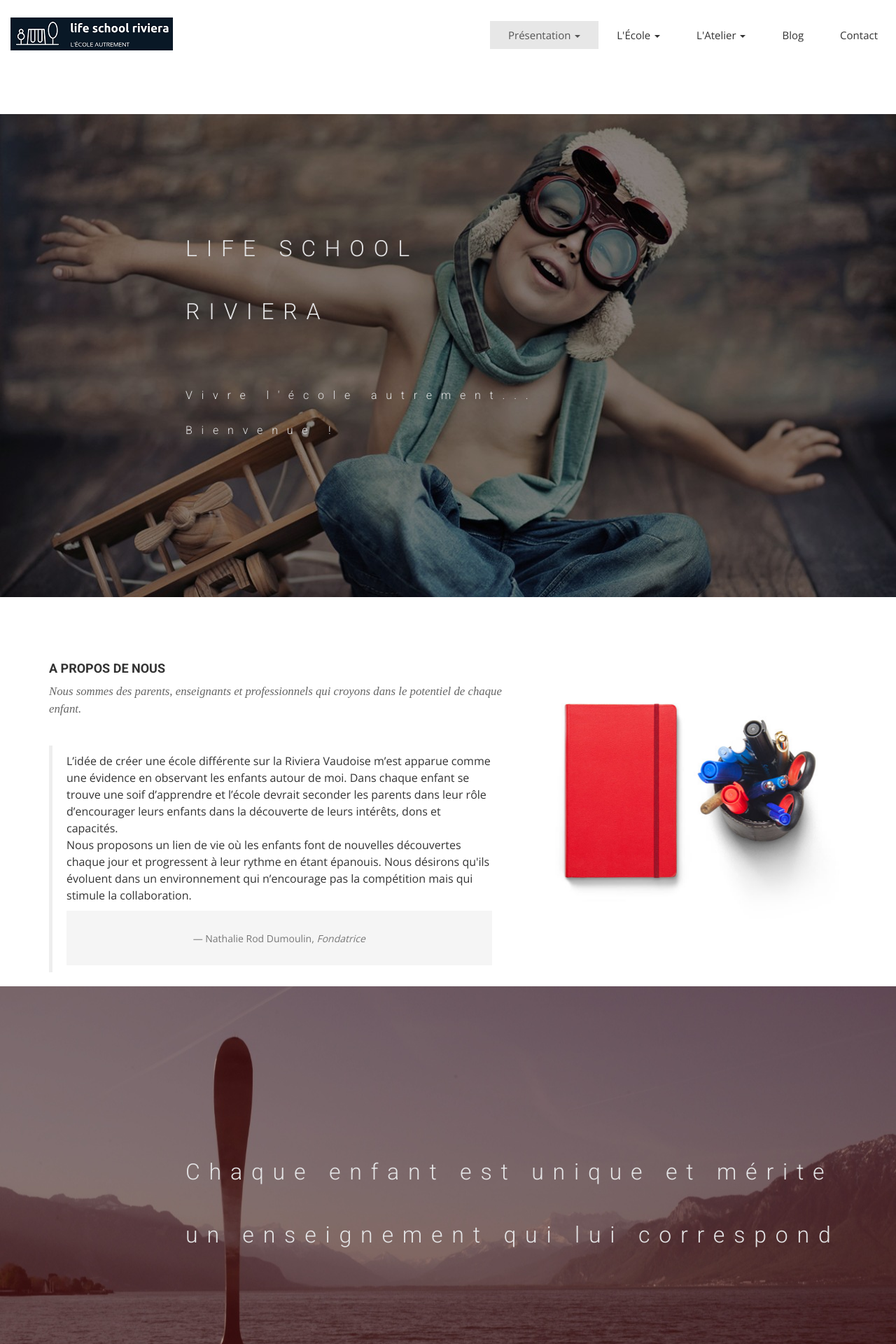
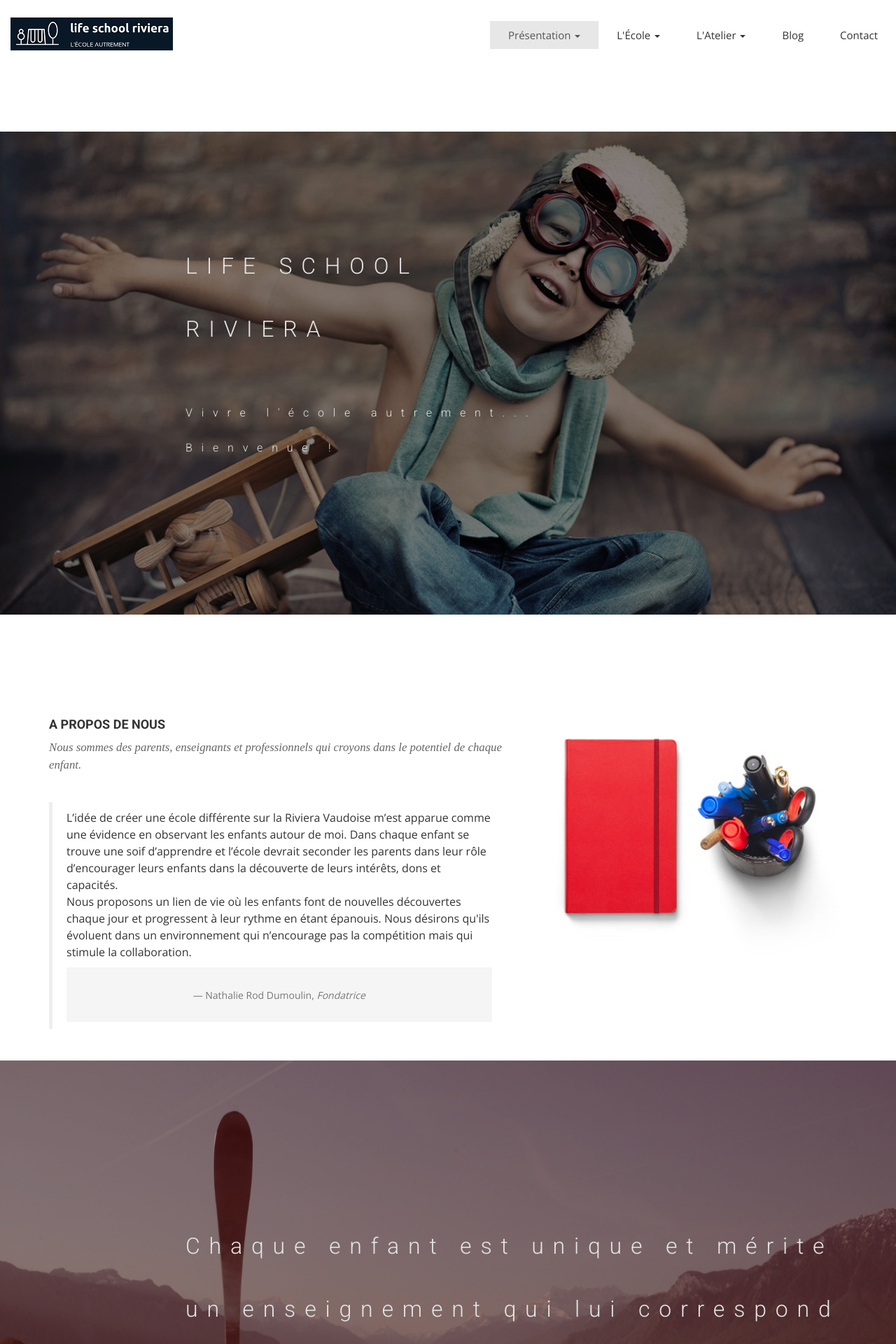
Before and after one commit to midjoule/lifeschool, a Jekyll site: the page built from index.html, in a window 1280 px wide. Shown: the top 1920 px of the page at 70% size. Built offline with Jekyll 4.4.1, drawn with Linux system fonts in a browser that asks for light colours; nearby versions of some CDN libraries; some web fonts are replaced.

Commit message:
Update airspace.css

```diff
--- a/css/airspace.css
+++ b/css/airspace.css
@@ -28,6 +28,7 @@ h6 {
 h2 {
   font-size: xx-large;
   font-weight: 400;
+  margin-top: 50px;
 }
 h3 {
   font-size: x-large;
@@ -45,6 +46,11 @@ ul {
   margin: 0;
   list-style: none;
 }
+
+section {
+  margin-top: 1.8em;
+}
+
 a,
 a:active,
 a:focus,
@@ -59,6 +65,7 @@ a:active {
   font-size: large;
   font-weight: 600;
   white-space: normal;
+  margin-top: 50px;
 }
 .section-title p {
   font-family: 'Volkhov', serif;
```
